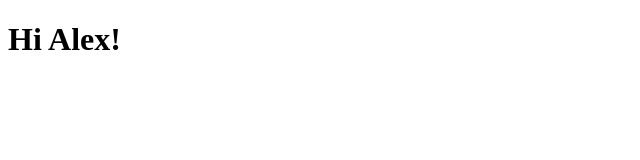
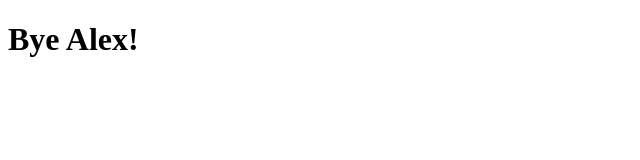
Before and after one commit to A1deramin/GitFlow, a plain HTML site: page index.html in a window 1280 px wide. Shown: the full height of the page, 0-640 px from the left. Drawn offline with Linux system fonts and the light colour scheme.

Commit message:
Bye Alex!

```diff
--- a/index.html
+++ b/index.html
@@ -5,6 +5,6 @@
     <title>Git task</title>
 </head>
 <body>
-    <h1>Hi Alex!</h1>
+    <h1>Bye Alex!</h1>
 </body>
 </html>
```
